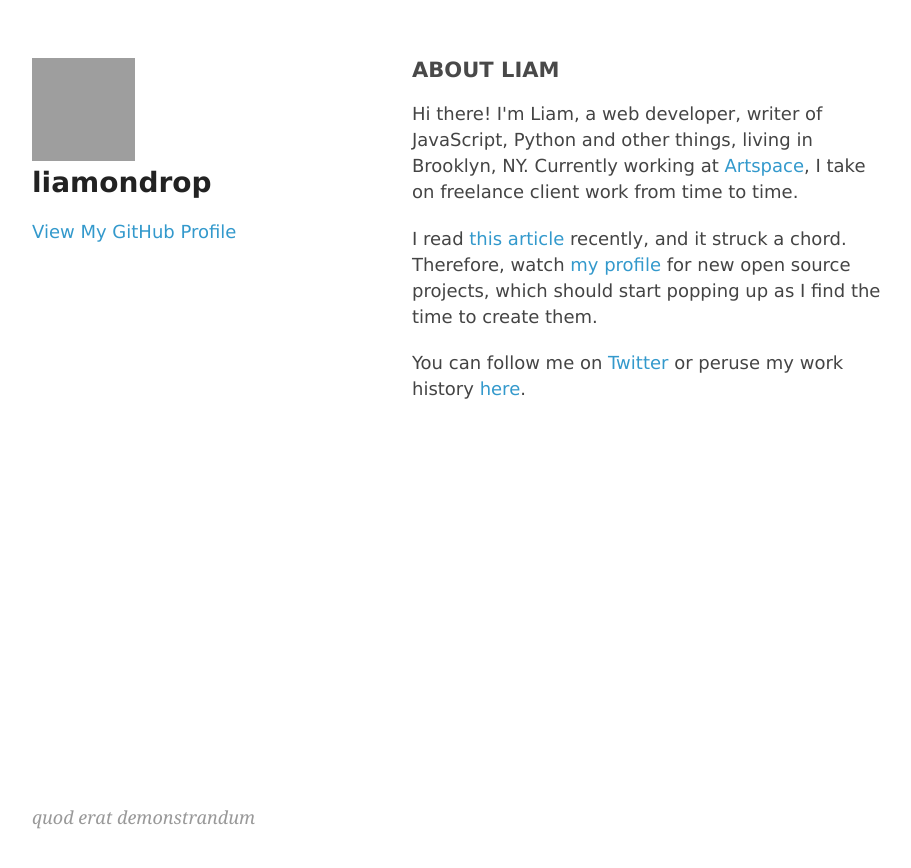
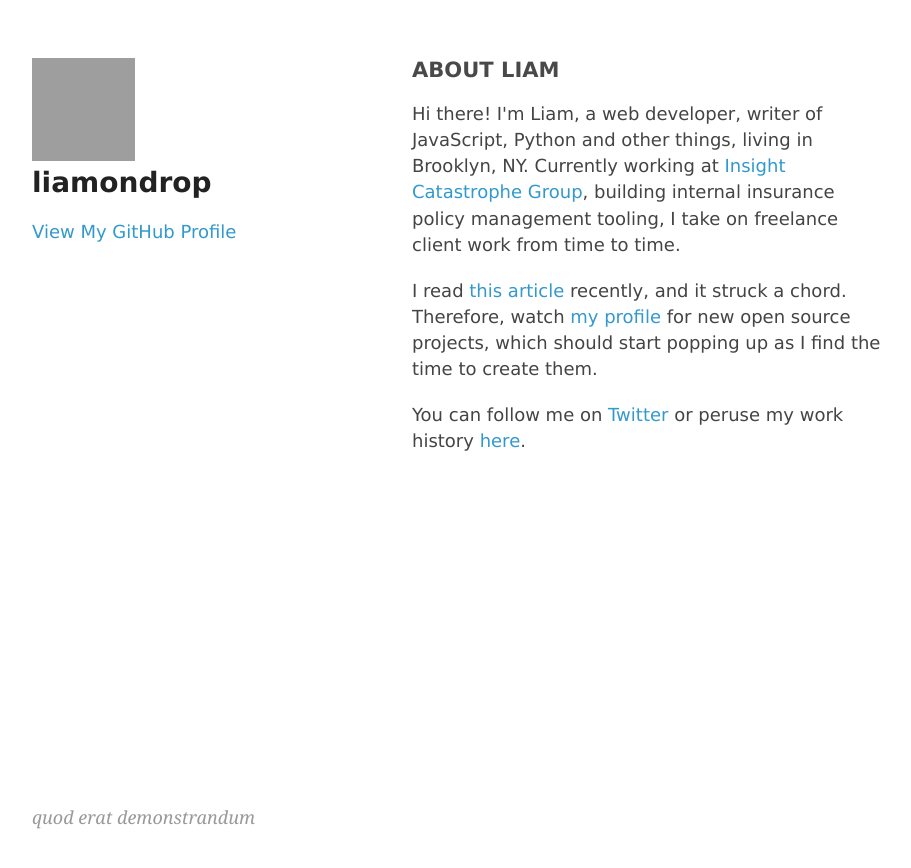
Before and after one commit to liamondrop/liamondrop, a Jekyll site: the page built from index.html, in a window 1280 px wide, cut to the strip 0-868 px from the top of the page. Shown: the whole strip, without its empty margins (178-1089 px from the left). Built offline with Jekyll 4.4.1, drawn with Linux system fonts in a browser that asks for light colours; Markdown is read by kramdown in place of the engine named in the settings; grey boxes are pictures that could not be loaded.

Commit message:
Update index.html

```diff
--- a/index.html
+++ b/index.html
@@ -5,7 +5,7 @@ title: liamondrop.github.com | home
 
 <h3>ABOUT LIAM</h3>
 
-<p>Hi there! I'm Liam, a web developer, writer of JavaScript, Python and other things, living in Brooklyn, NY. Currently working at <a href="http://artspace.com">Artspace</a>, I take on freelance client work from time to time.</p>
+<p>Hi there! I'm Liam, a web developer, writer of JavaScript, Python and other things, living in Brooklyn, NY. Currently working at <a href="http://www.icg360.com/">Insight Catastrophe Group</a>, building internal insurance policy management tooling, I take on freelance client work from time to time.</p>
 
 <p>I read <a href="http://tom.preston-werner.com/2011/11/22/open-source-everything.html">this article</a> recently, and it struck a chord. Therefore, watch <a href="https://github.com/liamondrop">my profile</a> for new open source projects, which should start popping up as I find the time to create them.</p>
 
```
